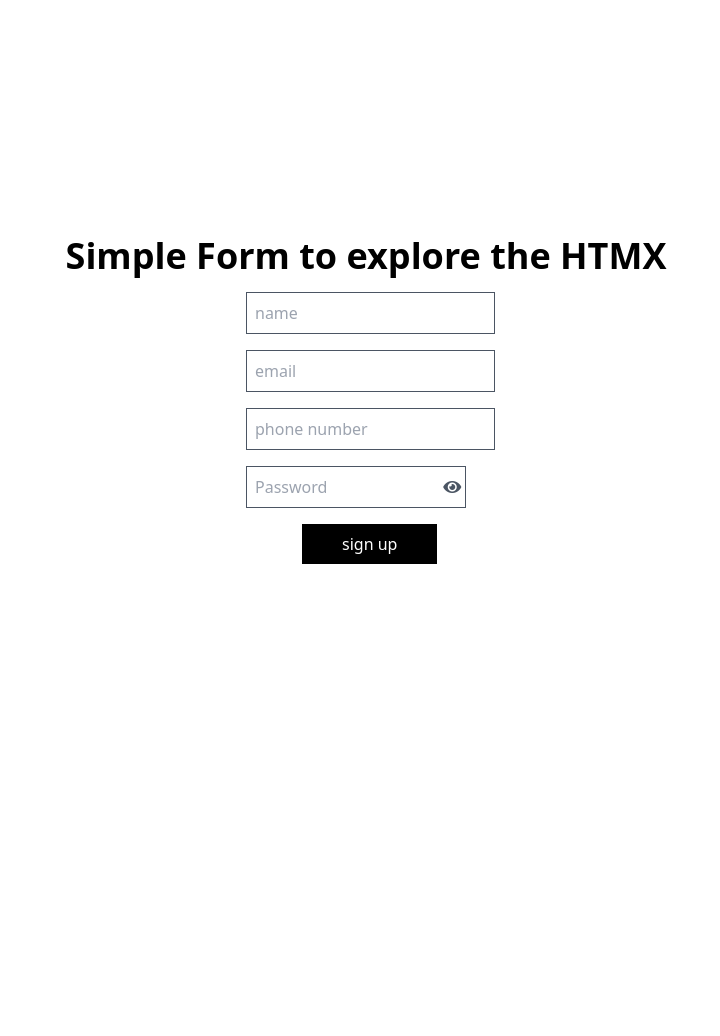
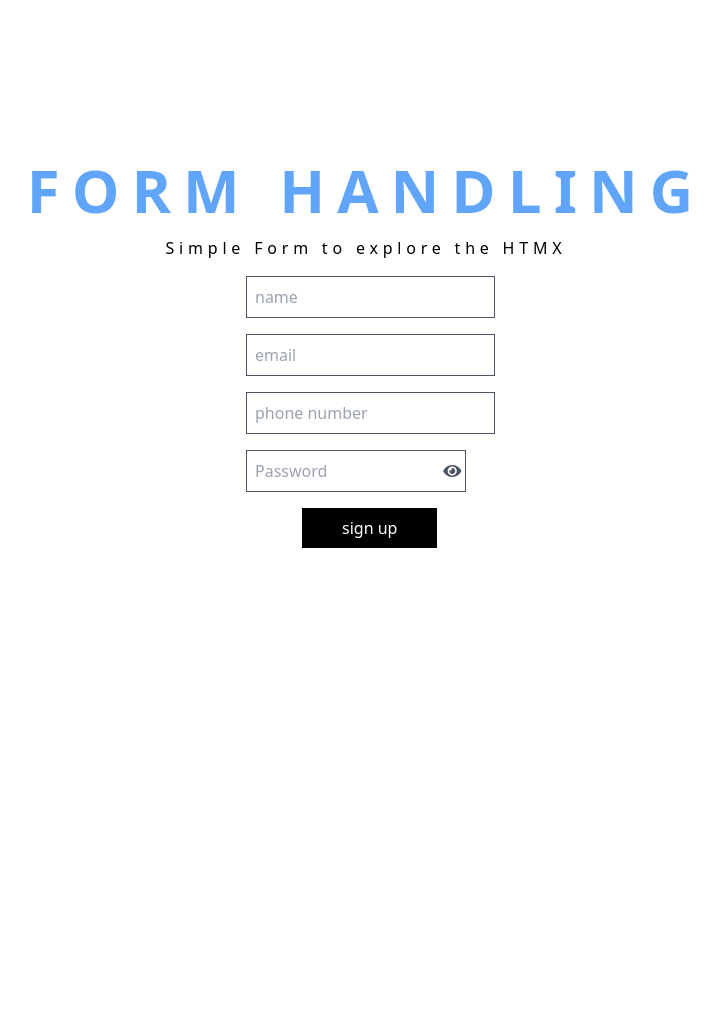
Before and after one commit to shadmeoli/LearningHTMX, a FastAPI app: page /home in a window 1280 px wide. Shown: the whole page, without its empty margins (274-994 px from the left). Before the commit the page ends 564 px from the top, so only its background shows below. Run offline with FastAPI, Linux system fonts and the light colour scheme; some libraries are stand-ins or nearby versions.

Commit message:
updates: HTMX CDN features

```diff
--- a/main.py
+++ b/main.py
@@ -2,6 +2,8 @@
 from fastapi.templating import Jinja2Templates
 from fastapi.responses import HTMLResponse
 from fastapi.exceptions import HTTPException
+from htmx import hx
+
 
 app = FastAPI()
 templates = Jinja2Templates(directory="src/template")
@@ -12,3 +14,11 @@
         'request' : request
     }
     return templates.TemplateResponse('index.html', packet)
+
+
+@app.route('/togglePassword', methods=['GET'])
+@hx.vars
+def toggle_password():
+    password_type = request.args.get('password_type', 'password')
+    new_password_type = 'text' if password_type == 'password' else 'password'
+    return jsonify({'password_type': new_password_type})
--- a/src/template/index.html
+++ b/src/template/index.html
@@ -8,8 +8,13 @@
   <script src="https://cdn.tailwindcss.com?plugins=typography,aspect-ratio,line-clamp"></script>
 </head>
 <body>
-  <div class="h-screen w-screen flex flex-col justify-center items-center space-y-4">
-    <h1 class="text-4xl font-bold">Simple Form to explore the HTMX</h1>
+  <div class="flex justify-center mt-40">
+    <h1 class="text-blue-400 text-6xl font-bold font-sans tracking-[0.2em]">
+      FORM HANDLING
+    </h1>
+  </div>
+  <div class="h-screen w-screen flex flex-col items-center mt-4 space-y-4">
+    <h1 class="text-l font-light tracking-[0.3em]">Simple Form to explore the HTMX</h1>
     <div class="space-y-4 w-60">
       <input class="p-2 border border-gray-600 text-gray-600 active:outline-none hover:outline-none " type="text" name="username" placeholder="name">
       <input class="p-2 border border-gray-600 text-gray-600 active:outline-none hover:outline-none" type="email" name="email" placeholder="email">
```
